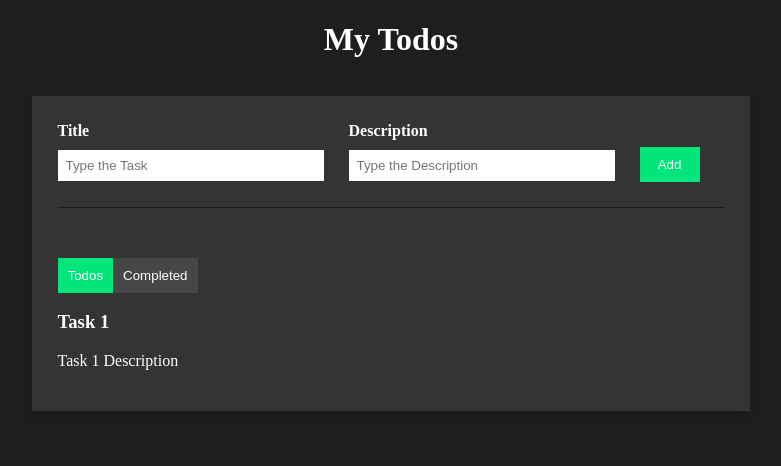
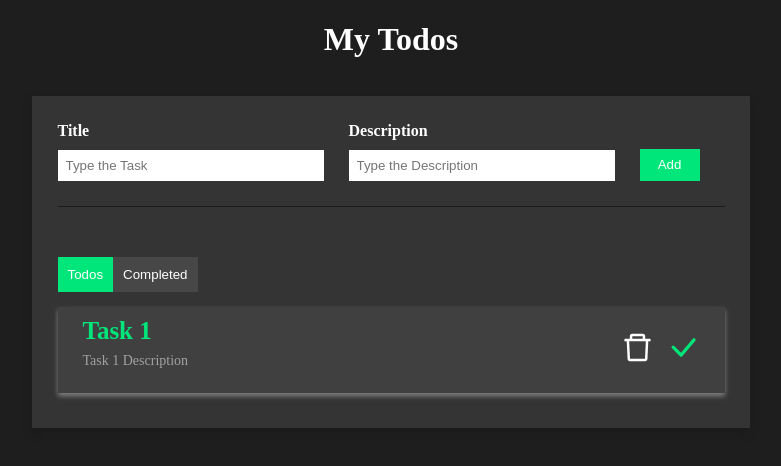
Before and after one commit to giokhvede/todo-app, a React (Vite) app: page / in a window 1280 px wide. Shown: the top 466 px of the page, without its empty margins (249-1030 px from the left). Built offline with nearby package versions, Linux system fonts and the light colour scheme.

Commit message:
styles are done

```diff
--- a/package.json
+++ b/package.json
@@ -11,7 +11,8 @@
   },
   "dependencies": {
     "react": "^18.2.0",
-    "react-dom": "^18.2.0"
+    "react-dom": "^18.2.0",
+    "react-icons": "^5.0.1"
   },
   "devDependencies": {
     "@types/react": "^18.2.56",
--- a/src/App.css
+++ b/src/App.css
@@ -30,7 +30,6 @@ h1 {
 .todo-input-item {
   display: flex;
   flex-direction: column;
-  align-items: flex-start;
   margin-right: 25px;
 }
 
@@ -55,14 +54,18 @@ h1 {
   color: white;
   border: none;
   border-radius: 0px;
-  margin-top: 25px;
-  padding: 10px;
+  margin-top: 27px;
+  padding: 8.5px;
   width: 60px;
   cursor: pointer;
 }
 
 .primaryBtn:hover {
   background-color: rgb(4, 196, 106);
+}
+
+.btn-area {
+  margin-bottom: 15px;
 }
 
 .secondaryBtn {
@@ -79,3 +82,51 @@ h1 {
 .active {
   background-color: rgb(0, 230, 122);
 }
+
+.todo-list {
+  display: flex;
+  flex-direction: column;
+}
+
+.todo-list-item {
+  background-color: #414040;
+  display: flex;
+  justify-content: space-between;
+  align-items: center;
+  padding: 10px 25px 10px;
+  margin-bottom: 10px;
+  box-shadow: 0 3px 5px gray;
+}
+
+.todo-list-item h3 {
+  font-size: 25px;
+  color: rgb(0, 230, 122);
+  font-weight: bold;
+  margin: 0;
+}
+
+.todo-list-item p {
+  font-size: 14px;
+  color: rgb(161, 161, 161);
+  margin-top: 8px;
+}
+
+.icon {
+  font-size: 35px;
+  cursor: pointer;
+}
+
+.icon:hover {
+  color: red;
+}
+
+.check-icon {
+  font-size: 35px;
+  margin-left: 10px;
+  color: rgb(0, 230, 122);
+  cursor: pointer;
+}
+
+.check-icon:hover {
+  color: rgb(6, 170, 93);
+}
--- a/src/App.jsx
+++ b/src/App.jsx
@@ -1,4 +1,6 @@
 import { useState } from "react";
+import { AiOutlineDelete } from "react-icons/ai";
+import { BsCheckLg } from "react-icons/bs";
 import "./App.css";
 
 function App() {
@@ -43,8 +45,15 @@ function App() {
 
         <div className="todo-list">
           <div className="todo-list-item">
-            <h3>Task 1</h3>
-            <p>Task 1 Description</p>
+            <div>
+              <h3>Task 1</h3>
+              <p>Task 1 Description</p>
+            </div>
+
+            <div>
+              <AiOutlineDelete className="icon" />
+              <BsCheckLg className="check-icon" />
+            </div>
           </div>
         </div>
       </div>
```
Also changed, not shown: 1 other file (tests, documents, lock files or other folders).
